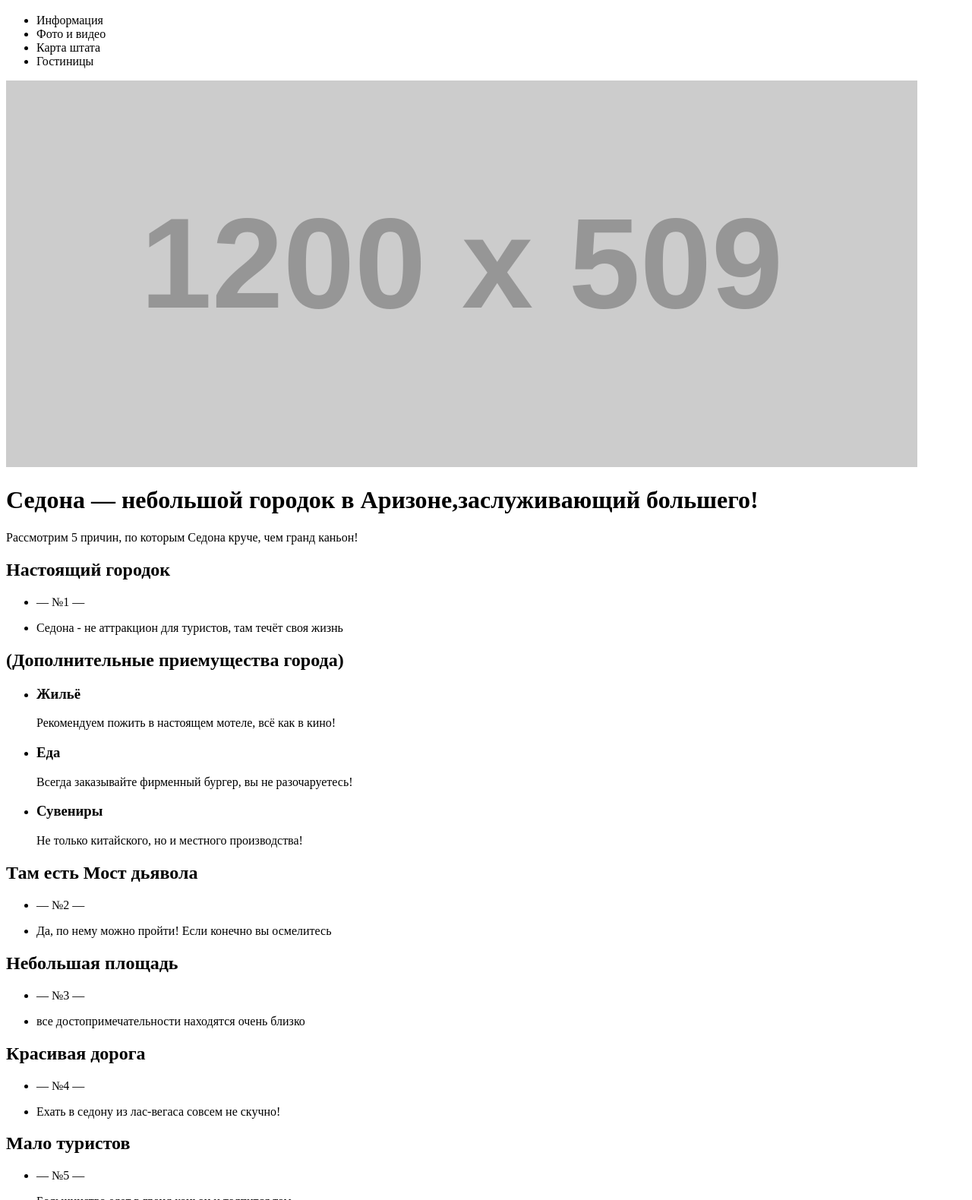
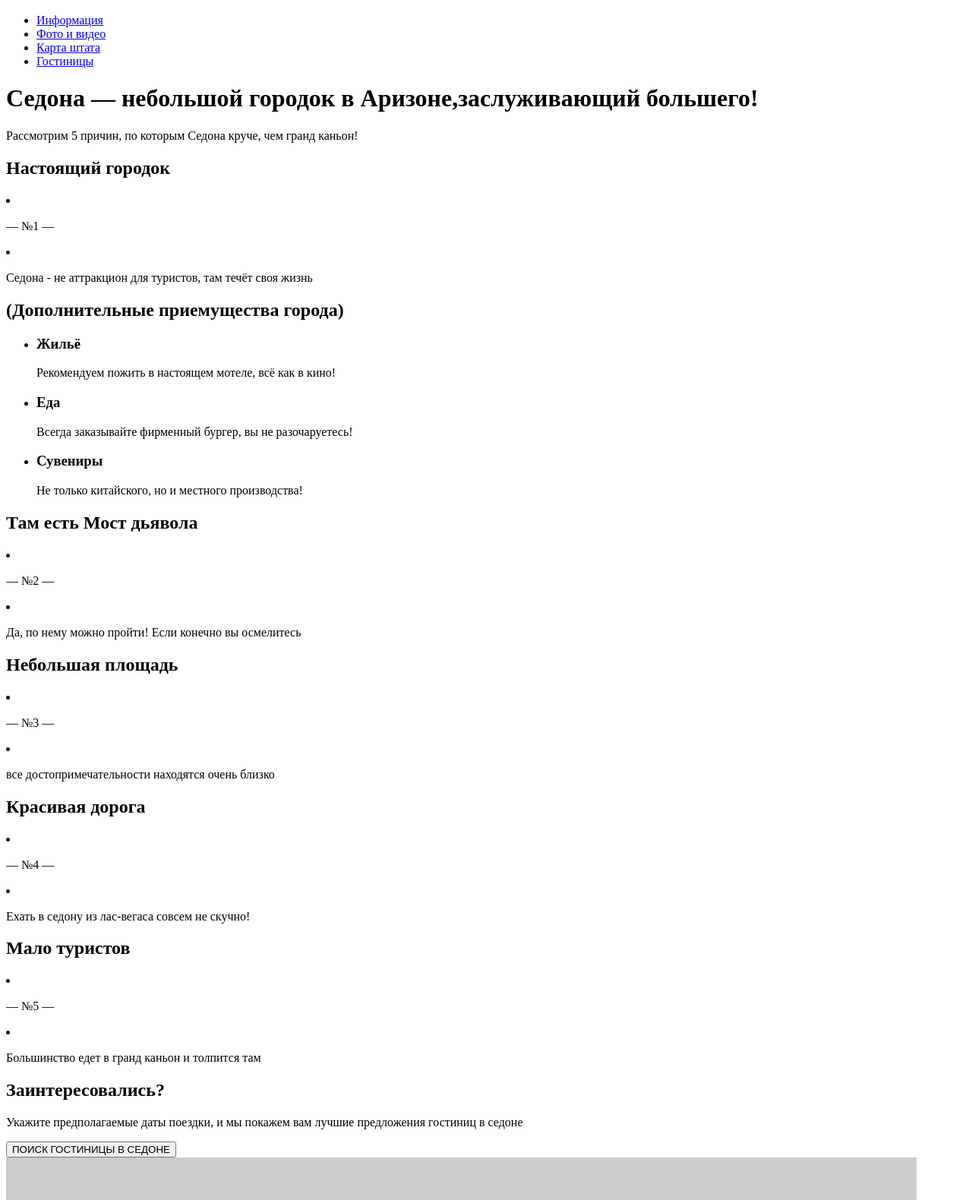
Before and after one commit to MaksMorodero/1571629-sedona-29, a plain HTML site: page index.html in a window 1280 px wide. Shown: the part 80-1660 px from the top of the page at 76% size. Drawn offline with Linux system fonts and the light colour scheme; placeholder pictures from the web are drawn by us.

Commit message:
Разментка страницы 2
Произвел поправки указынные в коментариях.

```diff
--- a/index.html
+++ b/index.html
@@ -11,27 +11,27 @@
         <img src="https://via.placeholder.com/138x70" alt="Логотип Sidona">
     </a>
       <ul>
-        <li><a href="#" ></a>Информация</li>
-        <li><a href="#"></a>Фото и видео</li>
-        <li><a href="#"></a>Карта штата</li>
-        <li><a href="#"></a>Гостиницы</li>
+        <li><a href="#" >Информация</a> </li>
+        <li><a href="#">Фото и видео</a> </li>
+        <li><a href="#">Карта штата</a> </li>
+        <li><a href="#">Гостиницы</a> </li>
       </ul>
     </nav>
   </header>
   <main>
-      <img src="https://via.placeholder.com/1200x509" alt="Задний фон глав.меню">
+      <!--Здесь будет задний фон глав.меню с помощью CSS-->
       <h1>Седона — небольшой городок в Аризоне,заслуживающий большего!</h1>
       <p>Рассмотрим 5 причин, по которым Седона круче, чем гранд каньон!</p>
       <section>
           <h2>Настоящий городок </h2>
-       <ul>
+       <div>
         <li>
           <p>— №1 —</p>
         </li>
         <li>
           <p>Седона - не аттракцион для туристов, там течёт своя жизнь</p>
         </li>
-        </ul>
+      </div>
       </section>
       <section>
         <h2>(Дополнительные приемущества города)</h2>
@@ -52,57 +52,57 @@
         </section>
         <section>
             <h2>Там есть Мост дьявола</h2>
-                <ul>
+                <div>
                     <li>
                         <p>— №2 —</p>
                     </li>
                     <li>
                         <p>Да, по нему можно пройти! Если конечно вы осмелитесь</p>
                     </li>
-                </ul>
+                  </div>
             <h2>Небольшая площадь</h2>
-                <ul>
+                <div>
                     <li>
                         <p>— №3 —</p>
                     </li>
                     <li>
                         <p>все достопримечательности находятся очень близко</p>
                     </li>
-                </ul>
+                  </div>
             <h2>Красивая дорога</h2>
-                <ul>
+                <div>
                     <li>
                         <p>— №4 —</p>
                     </li>
                     <li>
                         <p>Ехать в седону из лас-вегаса совсем не скучно!</p>
                     </li>
-                </ul>
+                  </div>
             <h2>Мало туристов</h2>
-                <ul>
+                <div>
                     <li>
                         <p>— №5 —</p>
                     </li>
                     <li>
                         <p>Большинство едет в гранд каньон и толпится там</p>
                     </li>
-                </ul>
+                  </div>
         </section>
-        <h1>Заинтересовались?</h1>
+        <h2>Заинтересовались?</h2>
         <p>Укажите предполагаемые даты поездки, и мы покажем вам лучшие предложения гостиниц в седоне</p>
         <section>
-            <button type="button"><h1>ПОИСК ГОСТИНИЦЫ В СЕДОНЕ<h1></button>
+            <button type="button">ПОИСК ГОСТИНИЦЫ В СЕДОНЕ</button>
             <!--Здесь будет форма поиска гостиницы-->
           </section>
         <img src="https://via.placeholder.com/1199x594" alt="Карта">
   </main>
   <footer>
       <section>
-        <h1>#VISITSEDONA<br>
-        ТЕЛ:<a href="tel:+78126660266">+7 (812) 666-02-66</a> </h1>
+        <h2>#VISITSEDONA
+        ТЕЛ:<a href="tel:+78126660266">+7 (812) 666-02-66</a> </h2>
       </section>
       <section>
-        <h1>Соц.сети<br>
+        <h2>Соц.сети</h2>
             <ul>
                 <li>
                   <a href="#">Вконтакте</a>
@@ -116,9 +116,10 @@
               </ul>
       </section>
       <section>
-        <h1>WEBSITE BY<br>
-            <input type="image" src="https://via.placeholder.com/115x41" alt="Логотип htmlacademy">
+        <p>WEBSITE BY</p>
+        <img src="https://via.placeholder.com/115x41" alt="html academy">
       </section>
   </footer>
+
   </body>
 </html>
```
